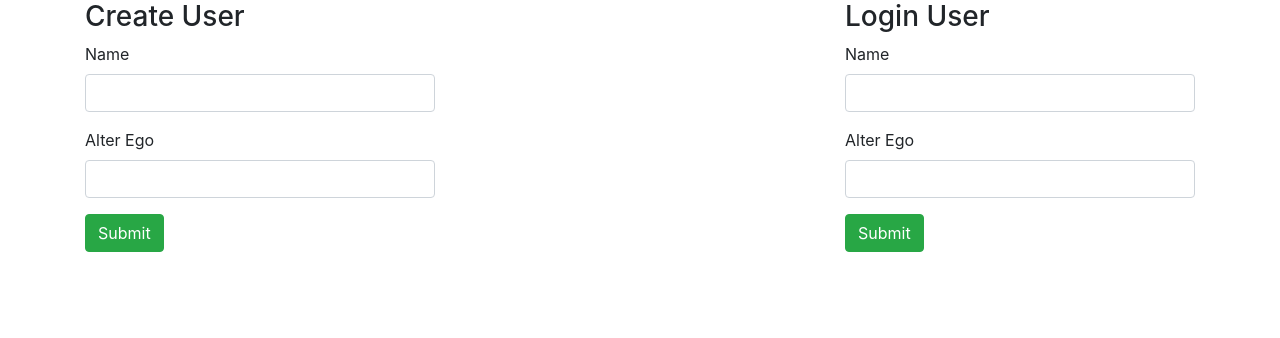
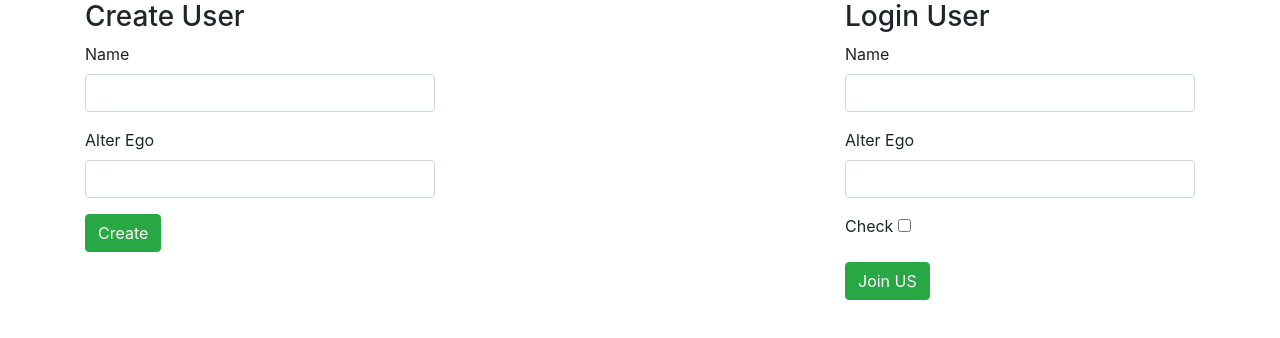
Before and after one commit to iosipov27/angular-pro, an Angular app: page / in a window 1280 px wide. Shown: the top 338 px of the page. Built offline with nearby package versions, Linux system fonts and the light colour scheme.

Commit message:
Added remember component

```diff
--- a/src/app/app.component.html
+++ b/src/app/app.component.html
@@ -3,12 +3,15 @@
     <div class="col s5">
       <app-my-form (submited)="createUser($event)">
         <h3>Create User</h3>
+        <button type="submit" class="btn btn-success">Create</button>
       </app-my-form>
     </div>
     <div class="col s2"></div>
     <div class="col s5">
       <app-my-form (submited)="loginUser($event)">
           <h3>Login User</h3>
+          <app-remember (checked)="onChecked($event)"></app-remember>
+          <button type="submit" class="btn btn-success">Join US</button>
       </app-my-form>
     </div>
   </div>
--- a/src/app/app.component.ts
+++ b/src/app/app.component.ts
@@ -15,4 +15,8 @@ export class AppComponent {
     console.log('login user', user);
   }
 
+  onChecked(val: boolean) {
+    console.log('checked', val);
+  }
+
 }
--- a/src/app/app.module.ts
+++ b/src/app/app.module.ts
@@ -8,11 +8,13 @@ import { NgbModule } from '@ng-bootstrap/ng-bootstrap';
 import { AppRoutingModule } from './app-routing.module';
 import { AppComponent } from './app.component';
 import { MyFormComponent } from './components/my-form/my-form.component';
+import { RememberComponent } from './components/remember/remember.component';
 
 @NgModule({
   declarations: [
     AppComponent,
-    MyFormComponent
+    MyFormComponent,
+    RememberComponent
   ],
   imports: [
     NgbModule.forRoot(),
--- a/src/app/components/my-form/my-form.component.html
+++ b/src/app/components/my-form/my-form.component.html
@@ -1,7 +1,7 @@
 <div class="row">
   <div class="col-sm">
-    <ng-content></ng-content>
-    <form #form="ngForm" (ngSubmit)="onSubmit(form.value)" name="form">
+    <ng-content select="h3"></ng-content>
+    <form #form="ngForm" (ngSubmit)="onSubmit(form.value)">
       <div class="form-group">
         <label for="name">Name</label>
         <input ngModel type="text" class="form-control" name="name" required>
@@ -11,9 +11,13 @@
         <label for="alterEgo">Alter Ego</label>
         <input ngModel type="text" class="form-control" name="alterEgo">
       </div>
+      <div class="form-group">
+          <ng-content select="app-remember"></ng-content>
+      </div>
 
-      <button type="submit" class="btn btn-success">Submit</button>
-
+      <div class="form-group">
+          <ng-content select="button"></ng-content>
+      </div>
     </form>
   </div>
 </div>
--- /dev/null
+++ b/src/app/components/remember/remember.component.html
@@ -0,0 +1,4 @@
+<label>
+  Check
+  <input type="checkbox" (change)="onChecked($event.target.checked)"/>
+</label>
--- /dev/null
+++ b/src/app/components/remember/remember.component.ts
@@ -0,0 +1,21 @@
+import { Component, OnInit, Output, EventEmitter } from '@angular/core';
+
+@Component({
+  selector: 'app-remember',
+  templateUrl: './remember.component.html',
+  styleUrls: ['./remember.component.scss']
+})
+export class RememberComponent implements OnInit {
+
+  @Output() checked: EventEmitter<boolean> = new EventEmitter<boolean>();
+
+  constructor() { }
+
+  ngOnInit() {
+  }
+
+  onChecked(val: boolean) {
+    this.checked.emit(val);
+  }
+
+}
```
Also changed, not shown: src/app/components/remember/remember.component.scss (added), 1 other file (tests, documents, lock files or other folders).
